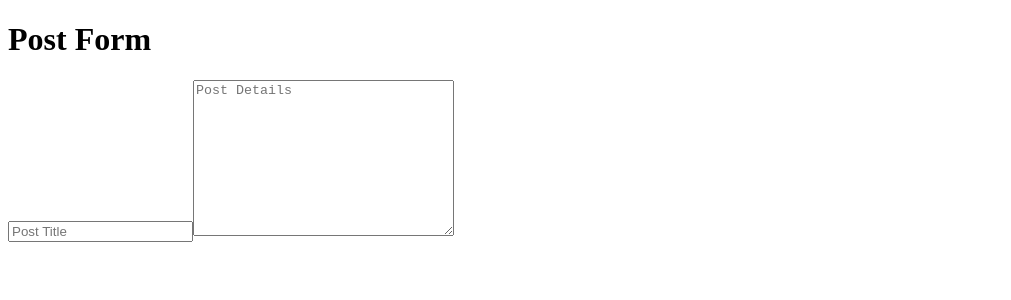
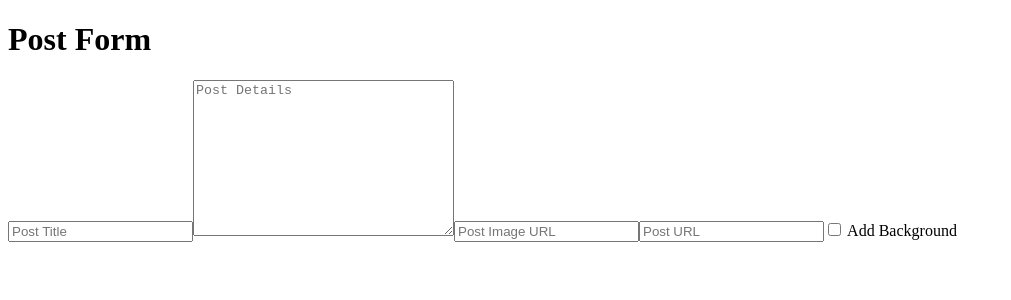
Before and after one commit to chocho77/task, an Angular app: page / in a window 1280 px wide. Shown: the top 300 px of the page, without its empty margins (0-1011 px from the left). Built offline with nearby package versions, Linux system fonts and the light colour scheme.

Commit message:
On branch master  Your branch is up to date with 'origin/master'.  Changes to be committed: 	modified:   src/app/app.component.html

```diff
--- a/src/app/app.component.html
+++ b/src/app/app.component.html
@@ -2,4 +2,7 @@
   <h1>Post Form</h1>
   <input type="text" placeholder="Post Title">
   <textarea cols="30" rows="10" placeholder="Post Details"></textarea>
+  <input type="text" placeholder="Post Image URL">
+  <input type="text" placeholder="Post URL">
+  <input type="checkbox"> Add Background
 </div>
```
